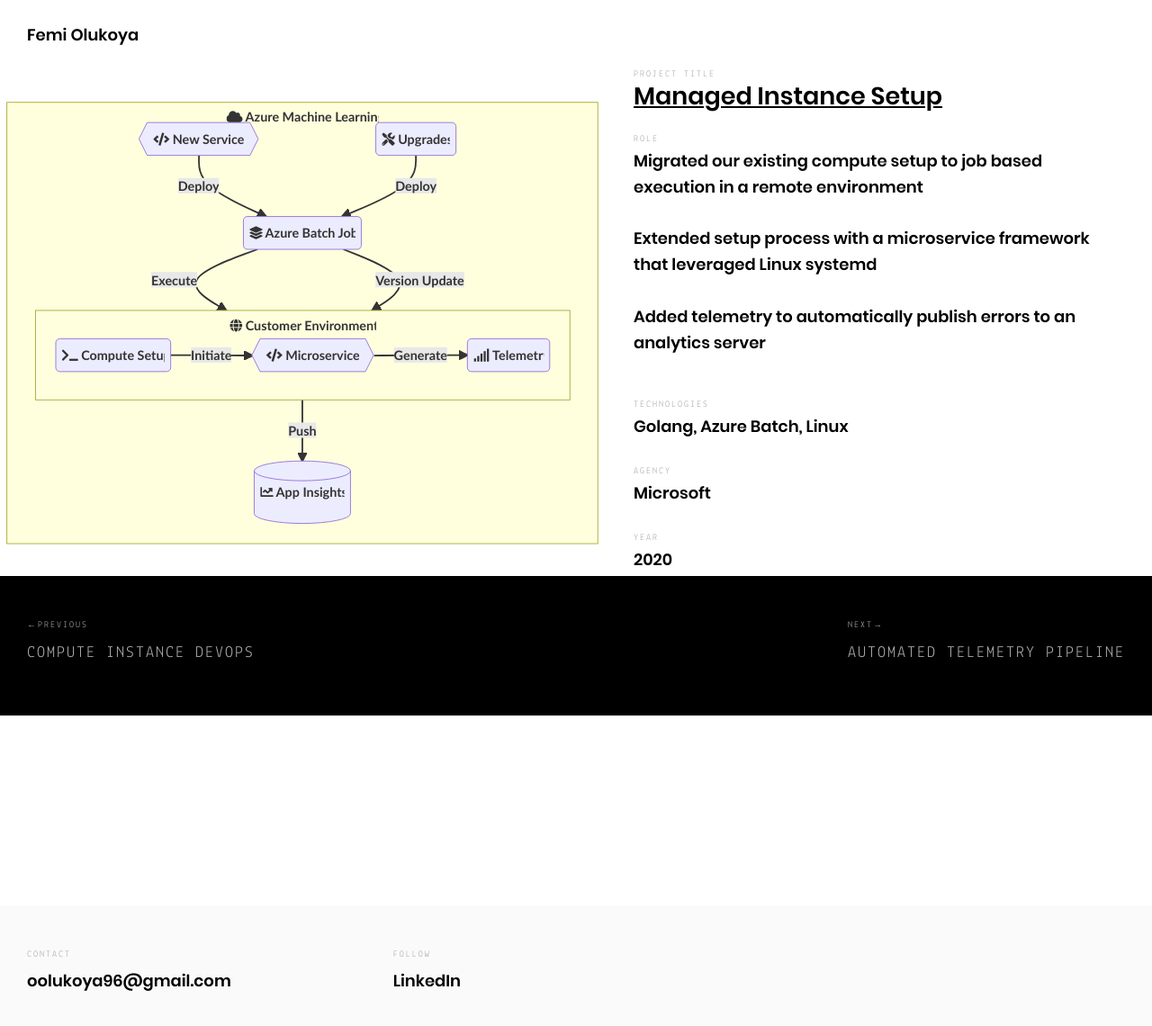
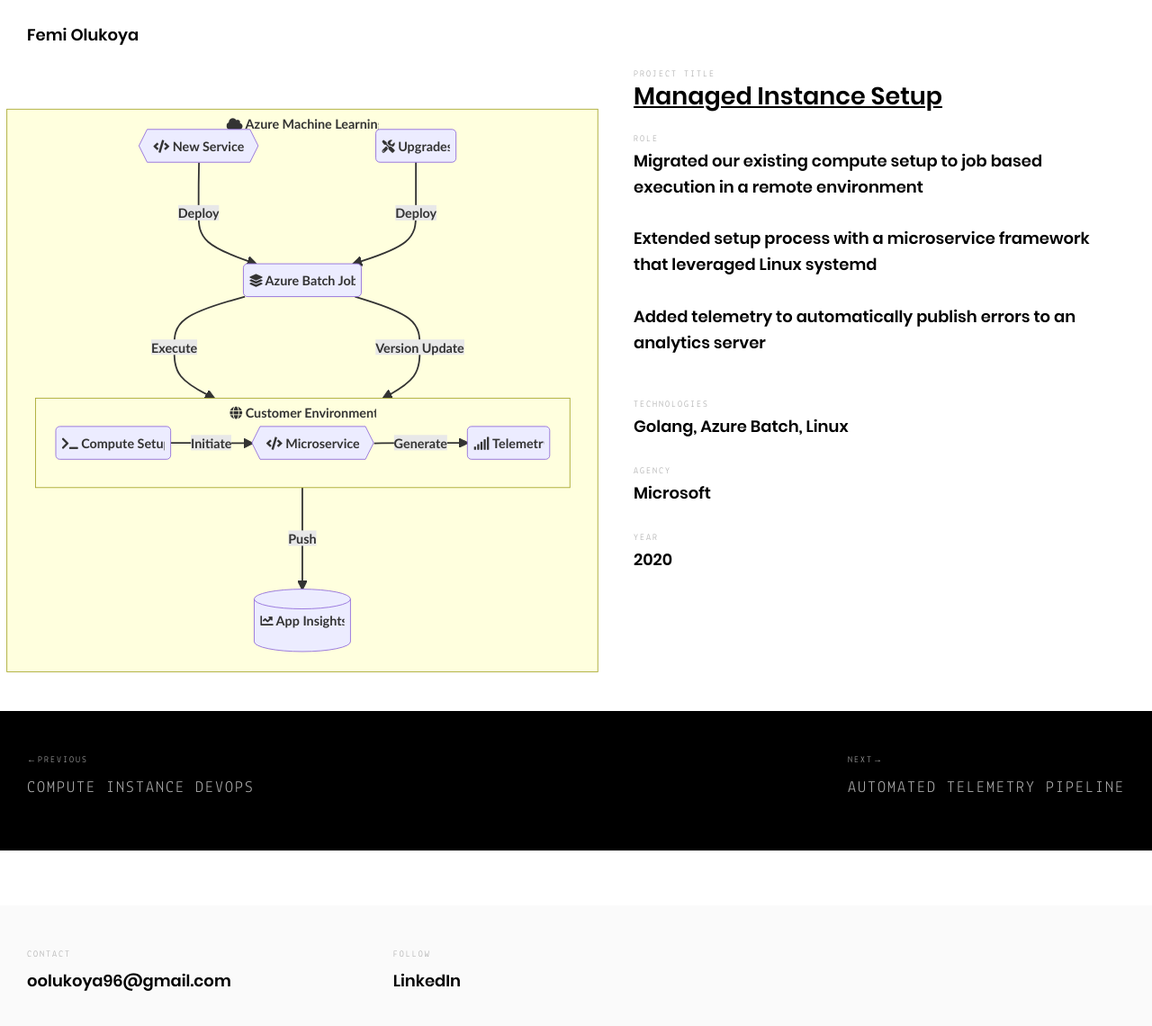
Before and after one commit to aquafemi/aquafemi.github.io, a Jekyll site: the page built from _posts/projects/2020-01-15-managedinstancesetup.md, in a window 1280 px wide and 1185 px high. Shown: the top 1140 px of the window at 90% size. Built offline with Jekyll 4.4.1, drawn with Linux system fonts in a browser that asks for light colours.

```diff
--- a/_includes/mermaid/2020-01-15-managedinstancesetup-mermaid.html
+++ b/_includes/mermaid/2020-01-15-managed-instance-setup-mermaid.html
@@ -10,16 +10,16 @@
     Telemetry(fa:fa-signal Telemetry)
     subgraph Azure [fa:fa-cloud Azure Machine Learning]
     direction TB
-    Services -- Deploy --> Batch
-    Upgrades -- Deploy --> Batch
+    Services--->|Deploy|Batch
+    Upgrades--->|Deploy|Batch
         subgraph Customer [fa:fa-globe Customer Environment]
         direction LR
-        Setup-- Initiate -->Microservices
-        Microservices-- Generate -->Telemetry
+        Setup-->|Initiate|Microservices
+        Microservices-->|Generate|Telemetry
         end
-    Customer-- Push -->Analytics
+    Customer--->|Push|Analytics
     end
-    Batch-->|Execute|Customer
-    Batch-->|Version Update|Customer
+    Batch--->|Execute|Customer
+    Batch--->|Version Update|Customer
 </div>
 {% endraw %}
```
Also changed, not shown: other parts of _includes/mermaid/2020-01-15-managed-instance-setup-mermaid.html (+1 -1 lines), _posts/projects/2020-01-15-managedinstancesetup.md (+1 -1 lines).
